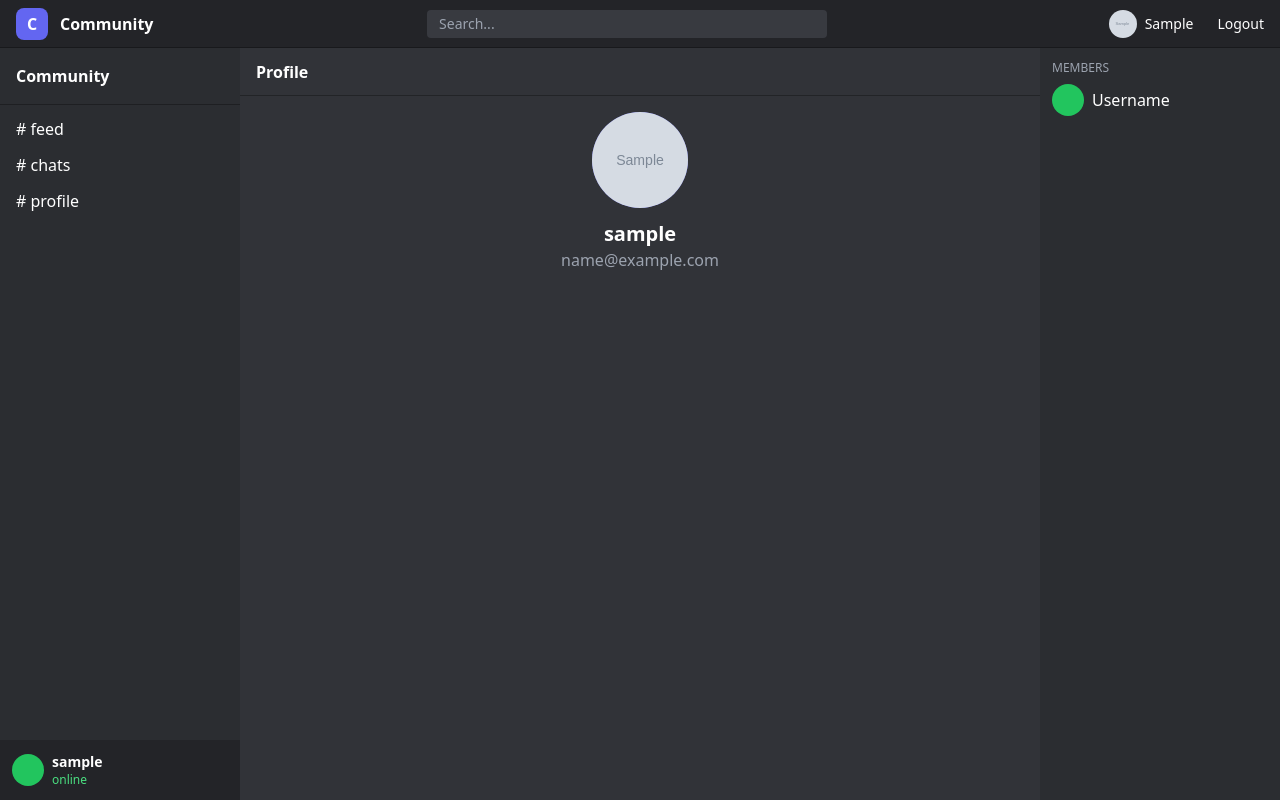
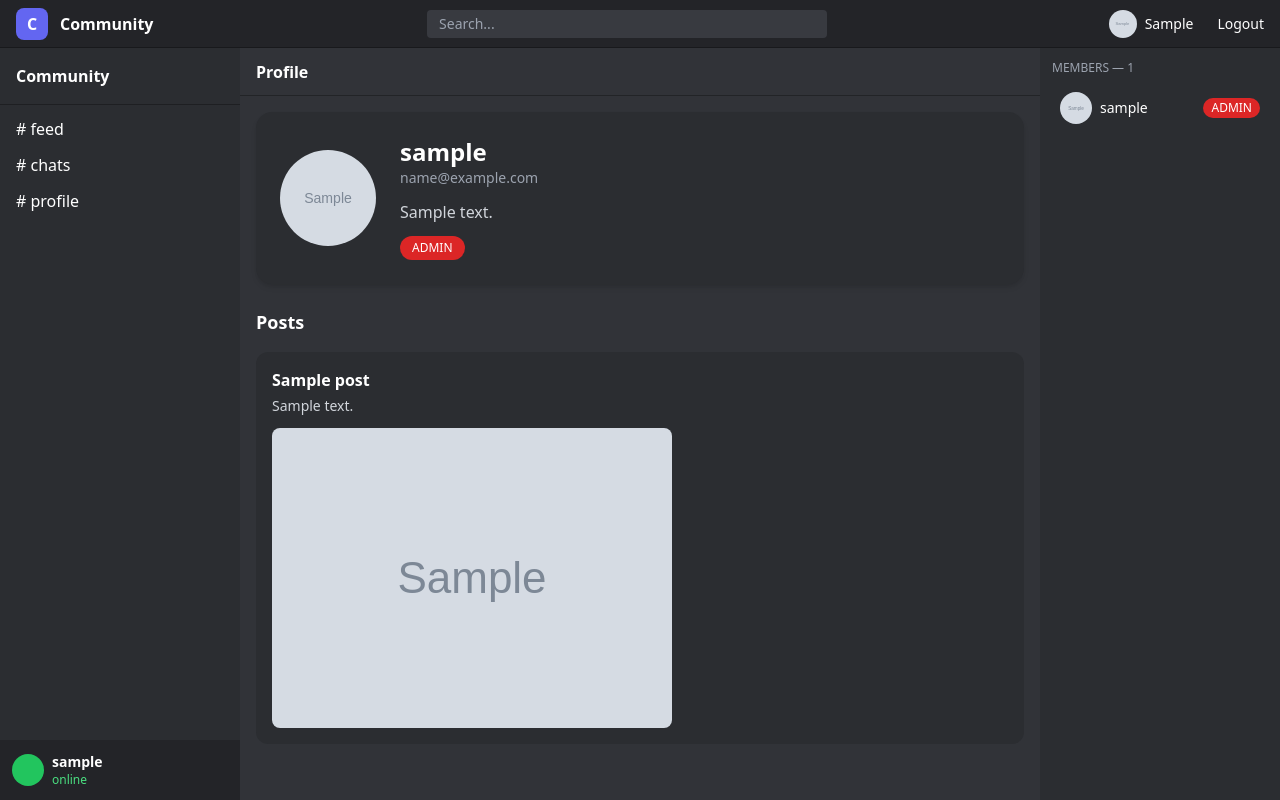
Before and after one commit to SinghAbh1shek/django_project, a Django app: page /users/profile/ in a window 1280 px wide. Run offline with Django 5.2, Linux system fonts and the light colour scheme; a user stored in the database is signed in; tables that the repository leaves empty hold one stand-in row (values such as "Sample post"); grey boxes marked "Sample" are stand-in pictures; some libraries are stand-ins or nearby versions.

Commit message:
add member and fix profile view

```diff
--- a/03_community/core/settings.py
+++ b/03_community/core/settings.py
@@ -64,6 +64,7 @@ TEMPLATES = [
                 'django.template.context_processors.request',
                 'django.contrib.auth.context_processors.auth',
                 'django.contrib.messages.context_processors.messages',
+                "users.context_processors.members_list",
             ],
         },
     },
--- a/03_community/templates/users/profile.html
+++ b/03_community/templates/users/profile.html
@@ -1,8 +1,6 @@
 {% extends "utils/base.html" %}
 
-{% block title %}
-Profile
-{% endblock %}
+{% block title %}Profile{% endblock %}
 
 {% block header %}
 Profile
@@ -10,29 +8,80 @@ Profile
 
 {% block content %}
 
-<div class="flex flex-col items-center">
+<div class="w-full max-w-4xl mx-auto space-y-6">
 
-<div class="w-24 h-24 bg-indigo-500 rounded-full overflow-hidden mb-3">
+    <div class="bg-[#2b2d31] p-6 rounded-2xl shadow-md">
 
+        <div class="flex items-center gap-6">
             <img
-        src="{% if request.user.profile %}
-        {{ request.user.profile.url }}
+                src="{% if profile_user.profile %}{{ profile_user.profile.url }}{% else %}https://static.vecteezy.com/system/resources/thumbnails/009/292/244/small/default-avatar-icon-of-social-media-user-vector.jpg{% endif %}"
+                alt="profile"
+                class="w-24 h-24 rounded-full object-cover"
+            >
+
+            <div class="flex-1">
+
+                <h2 class="text-2xl font-semibold">
+                    {{ profile_user.username }}
+                </h2>
+
+                <p class="text-gray-400 text-sm">
+                    {{ profile_user.email }}
+                </p>
+
+                {% if profile_user.bio %}
+                    <p class="mt-3 text-gray-300">
+                        {{ profile_user.bio }}
+                    </p>
                 {% else %}
-        https://static.vecteezy.com/system/resources/thumbnails/009/292/244/small/default-avatar-icon-of-social-media-user-vector.jpg
+                    <p class="mt-3 text-gray-500 italic">
+                        No bio added.
+                    </p>
                 {% endif %}
-        "
-        alt="profile"
-        class="w-full h-full object-cover"
-    >
+
+
+                {% if profile_user.is_superuser %}
+                    <span class="inline-block mt-3 text-xs bg-red-600 px-3 py-1 rounded-full">
+                        ADMIN
+                    </span>
+                {% endif %}
 
             </div>
 
-<div class="text-xl font-semibold">
-{{request.user.username}}
+
+            {% if request.user != profile_user %}
+            <a href="#"
+               class="bg-indigo-600 hover:bg-indigo-700 px-5 py-2 rounded-lg transition">
+                Message
+            </a>
+            {% endif %}
+
         </div>
 
-<div class="text-gray-400">
-{{request.user.email}}
+    </div>
+
+    <div class="space-y-4">
+
+        <h3 class="text-lg font-semibold">Posts</h3>
+
+        {% for post in posts %}
+            <div class="bg-[#2b2d31] p-4 rounded-xl">
+                <h4 class="font-semibold">{{ post.title }}</h4>
+                <p class="text-gray-300 text-sm mt-1">
+                    {{ post.description }}
+                </p>
+
+                {% if post.image %}
+                    <img src="{{ post.image.url }}"
+                         class="mt-3 rounded-lg">
+                {% endif %}
+            </div>
+        {% empty %}
+            <p class="text-gray-400">
+                No posts yet.
+            </p>
+        {% endfor %}
+
     </div>
 
 </div>
--- a/03_community/templates/utils/members.html
+++ b/03_community/templates/utils/members.html
@@ -1,15 +1,40 @@
-<div class="w-60 bg-[#2b2d31] p-3">
+<div class="w-60 bg-[#2b2d31] p-3 overflow-y-auto">
 
     <div class="text-xs text-gray-400 mb-2">
-        MEMBERS
+        MEMBERS — {{ members.count }}
     </div>
 
-    <div class="space-y-2">
+    <div class="space-y-1">
 
-        <div class="flex items-center gap-2">
-            <div class="w-8 h-8 bg-green-500 rounded-full"></div>
-            Username
-        </div>
+        {% for user in members %}
+
+        <a href="{% url 'profile' %}?user={{ user.username }}"
+           class="flex items-center justify-between p-2 rounded-lg
+                  hover:bg-[#383a40] transition">
+
+            <div class="flex items-center gap-2">
+
+                <img
+                    src="{% if user.profile %}{{ user.profile.url }}{% else %}https://static.vecteezy.com/system/resources/thumbnails/009/292/244/small/default-avatar-icon-of-social-media-user-vector.jpg{% endif %}"
+                    alt="profile"
+                    class="w-8 h-8 rounded-full object-cover"
+                >
+
+                <span class="text-sm">
+                    {{ user.username }}
+                </span>
+
+            </div>
+
+            {% if user.is_superuser %}
+                <span class="text-xs bg-red-600 px-2 py-0.5 rounded-full">
+                    ADMIN
+                </span>
+            {% endif %}
+
+        </a>
+
+        {% endfor %}
 
     </div>
 
--- /dev/null
+++ b/03_community/users/context_processors.py
@@ -0,0 +1,7 @@
+from django.contrib.auth import get_user_model
+
+def members_list(request):
+    User = get_user_model()
+    return {
+        "members": User.objects.all()
+    }
--- a/03_community/users/views.py
+++ b/03_community/users/views.py
@@ -2,12 +2,25 @@ from django.shortcuts import render, redirect
 from django.contrib.auth.decorators import login_required
 from django.contrib import messages
 from django.contrib.auth import get_user_model, authenticate, login, logout
+from django.shortcuts import get_object_or_404
 
 User = get_user_model()
 
 @login_required(login_url='login')
-def profile(requests):
-    return render(requests, 'users/profile.html')
+def profile(request):
+    username = request.GET.get("user")
+
+    if username:
+        profile_user = get_object_or_404(User, username=username)
+    else:
+        profile_user = request.user
+
+    posts = profile_user.posts.all()
+
+    return render(request, "users/profile.html", {
+        "profile_user": profile_user,
+        "posts": posts
+    })
 
 def login_page(request):
     if request.user.is_authenticated:
```
Also changed, not shown: 03_community/posts/views.py (+14 -2 lines). Lines whose indentation alone changed are shown as unchanged.
